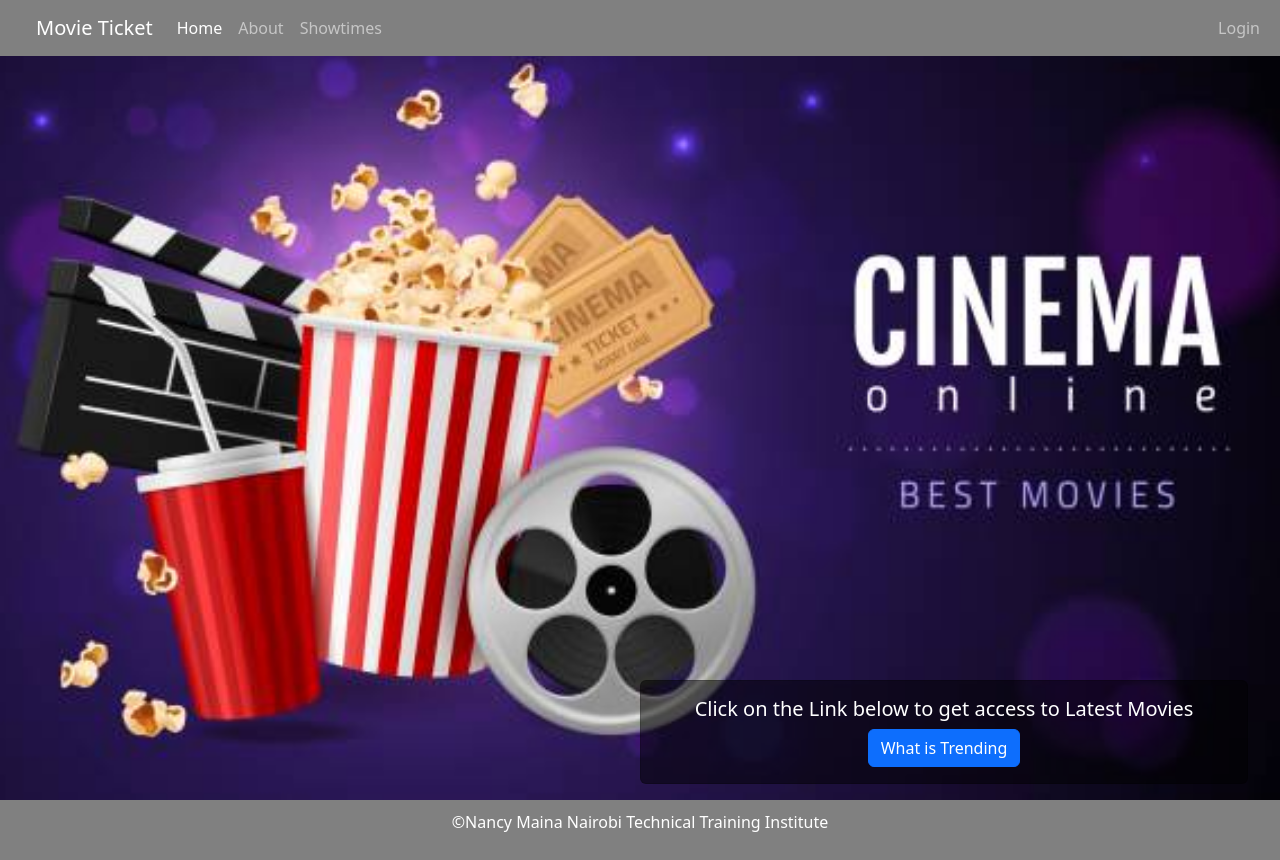
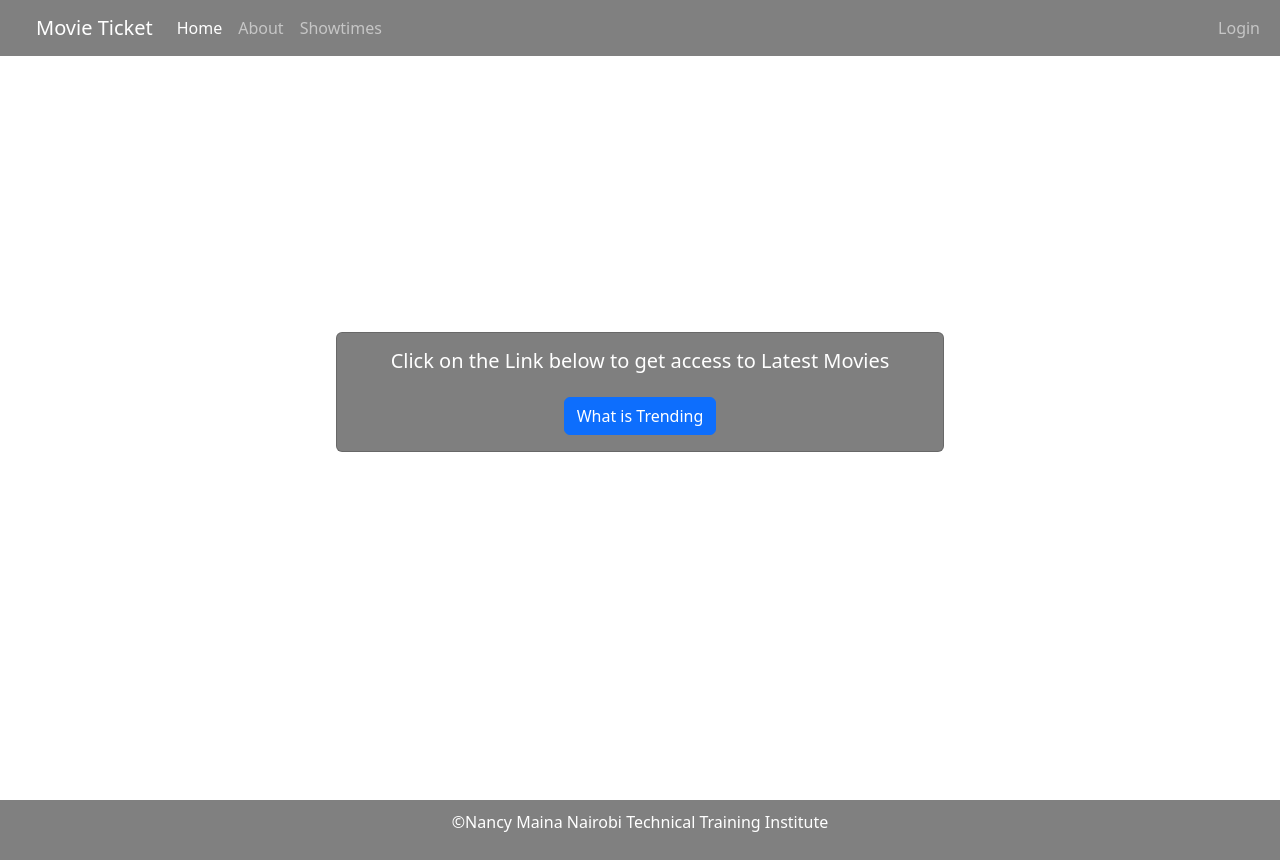
Before and after one commit to ahmednule/GGS_CINEMA_BOOKING_MANAGEMENT_SYSTEM, a Django app: page / in a window 1280 px wide. Run offline with Django 5.2, Linux system fonts and the light colour scheme.

Commit message:
made the home page to be responsive

```diff
--- a/GGsCinema/movies/templates/movies/index.html
+++ b/GGsCinema/movies/templates/movies/index.html
@@ -1,19 +1,12 @@
 {% extends "movies/base.html" %}
 {% block content %}
     <!-- Main Content -->
-        <div class="cover-container d-flex flex-column justify-content-end" style="height: 100vh;">
-            <div class="card mb-3 mx-auto" style="width: 38rem; background-color: rgba(0, 0, 0, 0.5); color: white;">
-                <div class="card-body">
-                    <h5 class="card-title">Click on the Link below to get access to Latest Movies</h5>
-                    <a href="showing/" class="btn btn-primary">What is Trending</a>
-                </div>
+    <div class="container-fluid d-flex flex-column justify-content-center align-items-center" style="height: 100vh;">
+        <div class="card mb-3 w-100" style="max-width: 38rem; background-color: rgba(0, 0, 0, 0.5); color: white;">
+            <div class="card-body text-center">
+                <h5 class="card-title">Click on the Link below to get access to Latest Movies</h5>
+                <a href="showing/" class="btn btn-primary mt-3">What is Trending</a>
             </div>
         </div>
-    <style>
-        .card{
-            position: absolute;
-            bottom: 0;
-            left: 50%;
-        }
-    </style>
+    </div>
 {% endblock %}
```
